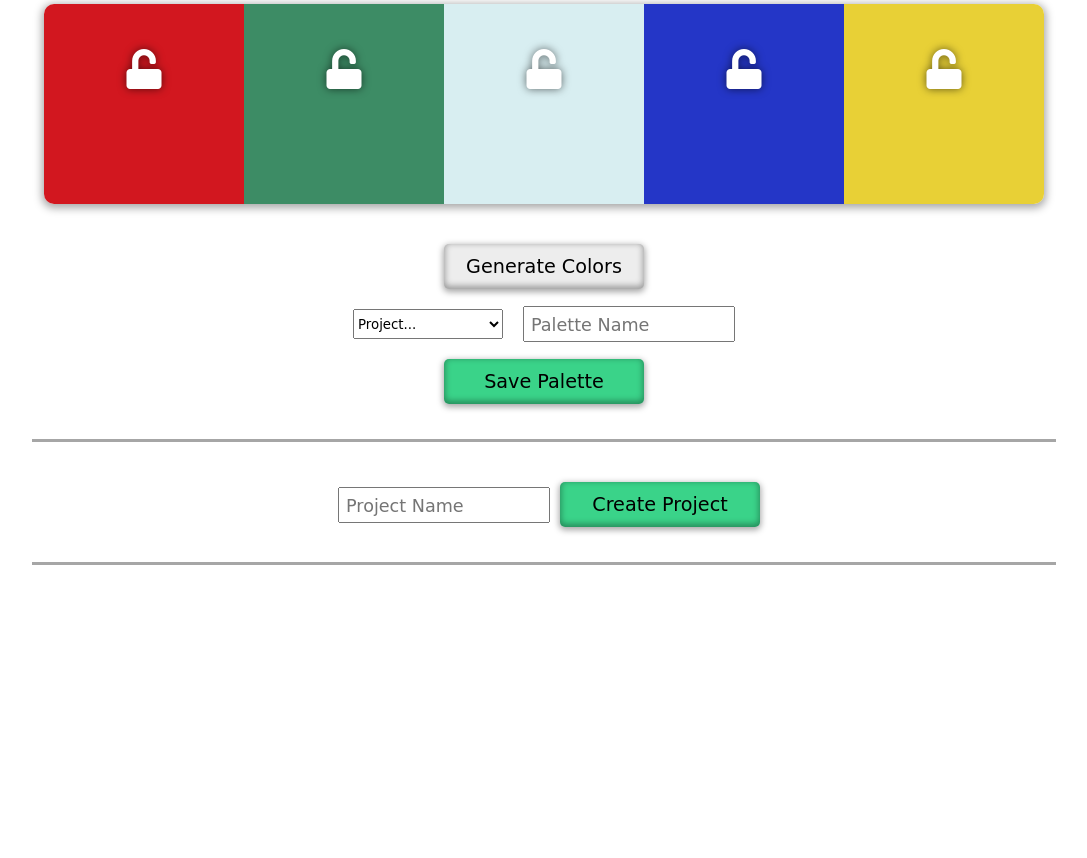
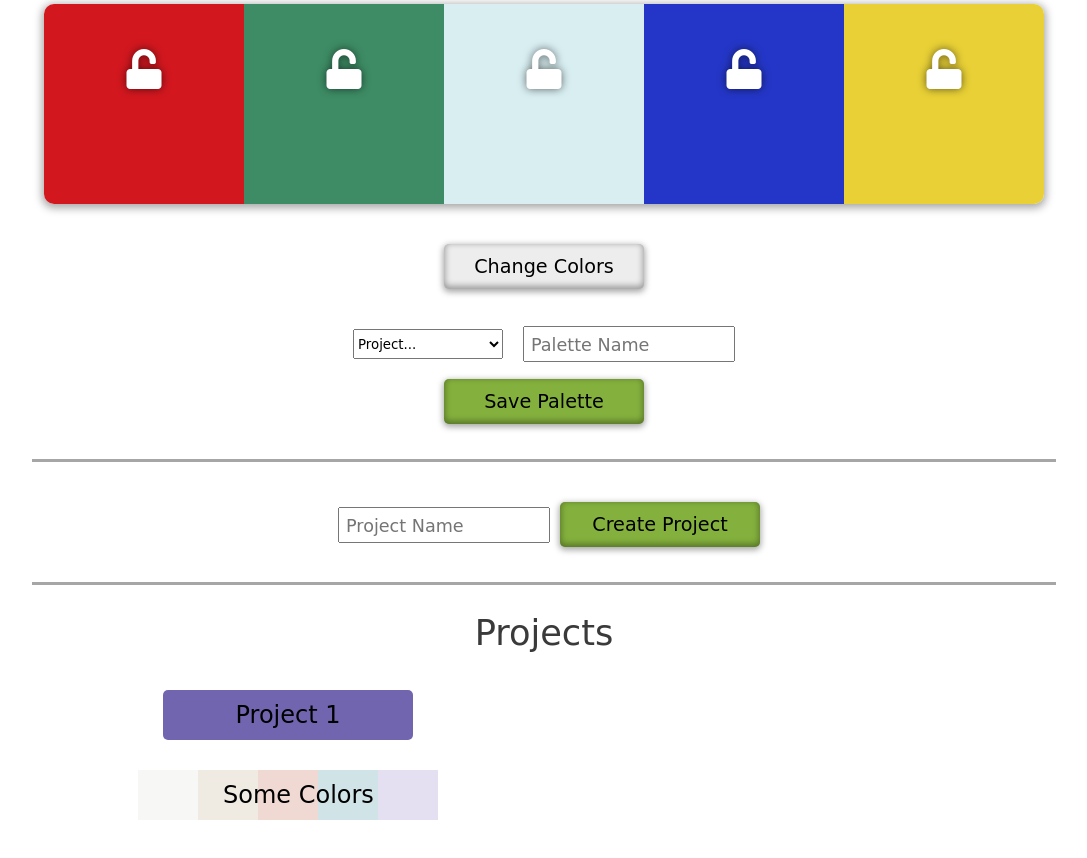
Before and after one commit to jarushford/palette-picker, a website: page public/index.html in a window 1280 px wide. Shown: the part 104-962 px from the top of the page, without its empty margins (96-1183 px from the left). Before the commit the page ends 859 px from the top, so only its background shows below. Drawn offline with Linux system fonts and the light colour scheme; a web font is replaced by a local one.

Commit message:
Add sample project with styling

```diff
--- a/public/index.html
+++ b/public/index.html
@@ -35,7 +35,7 @@
       </div>
     </section>
     <section class="controls">
-      <button class="generate-colors btn">Generate Colors</button>
+      <button class="generate-colors btn">Change Colors</button>
       <div class="palette-info">
         <select class="select-project">
           <option value="">Project...</option>
@@ -48,7 +48,25 @@
       <input type="text" class="project-name" placeholder="Project Name" />
       <button class="create-project btn">Create Project</button>
     </section>
-    <main class="projects-container"></main>
+    <main class="projects-container">
+      <h1 class="title projects-title">Projects</h1>
+      <section class="projects-grid">
+        <article class="project">
+          <h2 class="project-title">Project 1</h2>
+          <ul class="project-palettes">
+            <li class="project-palette">
+              <h3 class="project-palette-name">Some Colors</h3>
+              <div class="project-palette-color p-color1"></div>
+              <div class="project-palette-color p-color2"></div>
+              <div class="project-palette-color p-color3"></div>
+              <div class="project-palette-color p-color4"></div>
+              <div class="project-palette-color p-color5"></div>
+              <button class="delete-btn">X</button>
+            </li>
+          </ul>
+        </article>
+      </section>
+    </main>
   </body>
   <script src="js/script.js" async defer></script>
 </html>
--- a/public/styles/styles.css
+++ b/public/styles/styles.css
@@ -4,6 +4,11 @@
   font-family: 'Sarina', cursive;
   font-size: 3rem;
   color: rgb(58, 58, 58);
+}
+
+.projects-title {
+  font-size: 2.2rem;
+  margin-bottom: 40px;
 }
 
 .color-section {
@@ -33,6 +38,11 @@
   transition: .45s ease;
   text-shadow: 0 0 8px rgba(0, 0, 0, 0.589);
   color: white;
+}
+
+.hex-code:hover {
+  transform: scale(1.02);
+  transition: .3s;
 }
 
 .hex-code:active {
@@ -78,7 +88,7 @@ i:hover {
   display: flex;
   flex-direction: column;
   justify-content: space-between;
-  height: 160px;
+  height: 180px;
   align-items: center;
   padding-bottom: 35px;
   border-bottom: 3px solid rgba(0, 0, 0, .35);
@@ -96,11 +106,17 @@ i:hover {
   background: #EDEDED;
   cursor: pointer;
   outline: none;
+  transition: .1s;
+}
+
+.btn:active {
+  box-shadow: 0 2px 2px 1px rgba(0, 0, 0, .35),
+              inset 0 -2px 12px 1px rgba(0, 0, 0, .35);
 }
 
 .save-palette,
 .create-project {
-  background: rgba(16, 202, 112, 0.822);
+  background: #84B13D;
 }
 
 select {
@@ -112,7 +128,7 @@ select {
 }
 
 .palette-info {
-  margin: 15px auto;
+  margin: 35px auto 15px;
   display: flex;
   justify-content: space-between;
   align-items: center;
@@ -147,4 +163,100 @@ input {
 
 .projects-container {
   min-height: 20vh;
+  width: 80%;
+  margin: 0 auto 50px;
 }
+
+.projects-grid {
+  display: grid;
+  grid-template-columns: 1fr 1fr;
+}
+
+.project-title {
+  width: 250px;
+  text-align: center;
+  height: 50px;
+  background: #7265B0;
+  font-family: 'Sarina', cursive;
+  font-size: 1.5rem;
+  line-height: 50px;
+  margin: 0 auto;
+  border-radius: 5px;
+}
+
+.project-palette {
+  display: flex;
+  height: 50px;
+  position: relative;
+  width: 300px;
+  margin: 30px auto;
+  cursor: pointer;
+}
+
+.project-palette-name {
+  position: absolute;
+  top: 8px;
+  padding: 5px 10px;
+  left: 75px;
+  border-radius: 3px;
+  font-family: 'Skranji', cursive;
+  font-size: 1.5rem;
+  transition: .5s ease;
+}
+
+.project-palette-color {
+  flex: 1;
+  opacity: 0.2;
+  transition: .5s ease;
+  z-index: -1;
+}
+
+.project-palette:hover .project-palette-color {
+  opacity: 1;
+}
+
+.project-palette:hover .project-palette-name {
+  background: rgba(255, 255, 255, 0.5);
+}
+
+.delete-btn {
+  position: absolute;
+  height: 30px;
+  width: 30px;
+  border-radius: 40%;
+  right: -15px;
+  top: -10px;
+  cursor: pointer;
+  font-family: 'Skranji', cursive;
+  font-size: 1rem;
+  color: darkred;
+  border: none;
+  opacity: 0;
+  outline: none;
+  transition: .5s ease;
+  box-shadow: 0 2px 6px 1px rgba(0, 0, 0, .25),
+              inset 0 -2px 2px 1px rgba(0, 0, 0, .35);
+}
+
+.delete-btn:hover {
+  animation: shake .5s ease infinite;
+}
+
+.project-palette:hover .delete-btn {
+  opacity: 1;
+}
+
+@keyframes shake {
+  0%, 50%, 100% {
+    transform: rotate(0deg)
+  }
+  25%, 75% {
+    transform: rotate(5deg)
+  }
+}
+
+.p-color1 { background: #D5D9CF }
+.p-color2 { background: #B19B75 }
+.p-color3 { background: #B14120 }
+.p-color4 { background: #187685 }
+.p-color5 { background: #7962B8 }
```
